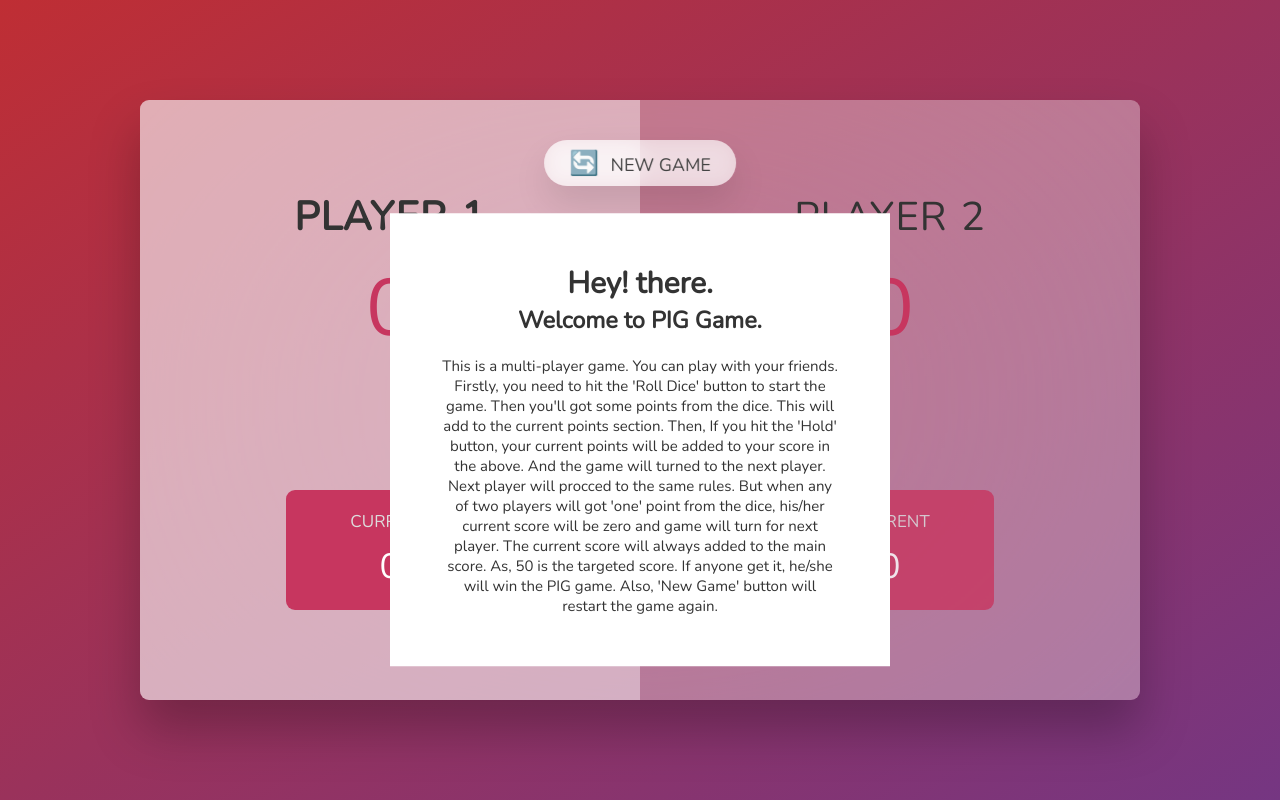
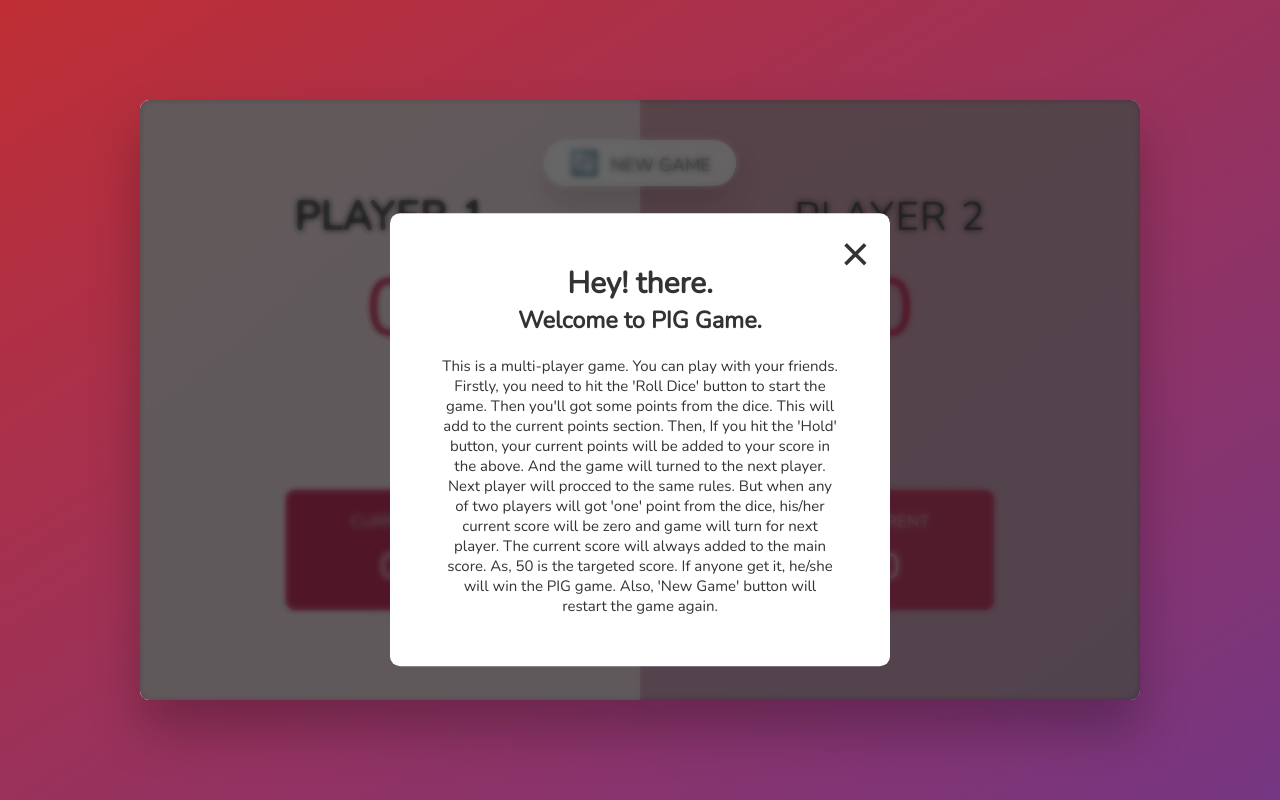
Before and after one commit to tonmoy-dev/pig-game, a plain HTML site: page index.html in a window 1280 px wide. Drawn offline with nearby package versions, Linux system fonts and the light colour scheme.

Commit message:
styles added for game info UI

```diff
--- a/index.html
+++ b/index.html
@@ -9,7 +9,8 @@
   </head>
   <body>
     <main>
-      <section class="game-info info--active">
+      <section class="game--info">
+        <button class="close--info">&times;</button>
         <div class="info-title">
           <h2>Hey! there.</h2>
           <h3>Welcome to PIG Game.</h3>
@@ -28,6 +29,7 @@
           'New Game' button will restart the game again.
         </p>
       </section>
+      <div class="info--overlay"></div>
       <section class="player player--0 player--active">
         <h2 class="name" id="name--0">Player 1</h2>
         <p class="score" id="score--0">43</p>
@@ -50,6 +52,7 @@
       <button class="btn btn--roll">🎲 Roll dice</button>
       <button class="btn btn--hold">📥 Hold</button>
     </main>
+
     <script src="script.js"></script>
   </body>
 </html>
--- a/script.js
+++ b/script.js
@@ -13,6 +13,9 @@ const diceEl = document.querySelector(".dice");
 const resetBtnEl = document.querySelector(".btn--new");
 const rollDiceBtnEl = document.querySelector(".btn--roll");
 const holdBtnEl = document.querySelector(".btn--hold");
+const infoCloseBtnEl = document.querySelector(".close--info");
+const infoOverlayEl = document.querySelector(".info--overlay");
+const gameInfoEl = document.querySelector(".game--info");
 
 let scores, currentScore, activePlayer, playing;
 
@@ -110,3 +113,14 @@ holdBtnEl.addEventListener("click", function () {
 
 // reset game -> remove or reset everything we've added or created.
 resetBtnEl.addEventListener("click", init);
+
+// close game info
+infoCloseBtnEl.addEventListener("click", function () {
+  gameInfoEl.classList.add("hidden");
+  infoOverlayEl.classList.add("hidden");
+});
+
+infoOverlayEl.addEventListener("click", function () {
+  gameInfoEl.classList.add("hidden");
+  infoOverlayEl.classList.add("hidden");
+});
--- a/style.css
+++ b/style.css
@@ -171,18 +171,40 @@ main {
 }
 
 /* Game Information */
-.game-info {
+.game--info {
   position: absolute;
   width: 50%;
   transform: translate(50%, 25%);
   font-size: 1.5rem;
   padding: 50px;
   background: #fff;
-  z-index: 9999;
-
+  z-index: 10;
+  border-radius: 10px;
   text-align: center;
 }
+
 .info-title {
   font-size: 2rem;
   margin-bottom: 20px;
 }
+
+.close--info {
+  position: absolute;
+  top: 1.2rem;
+  right: 2rem;
+  font-size: 5rem;
+  color: #333;
+  cursor: pointer;
+  border: none;
+  background: none;
+}
+.info--overlay {
+  position: absolute;
+  top: 0;
+  left: 0;
+  width: 100%;
+  height: 100%;
+  background-color: rgba(0, 0, 0, 0.6);
+  backdrop-filter: blur(3px);
+  z-index: 1;
+}
```
